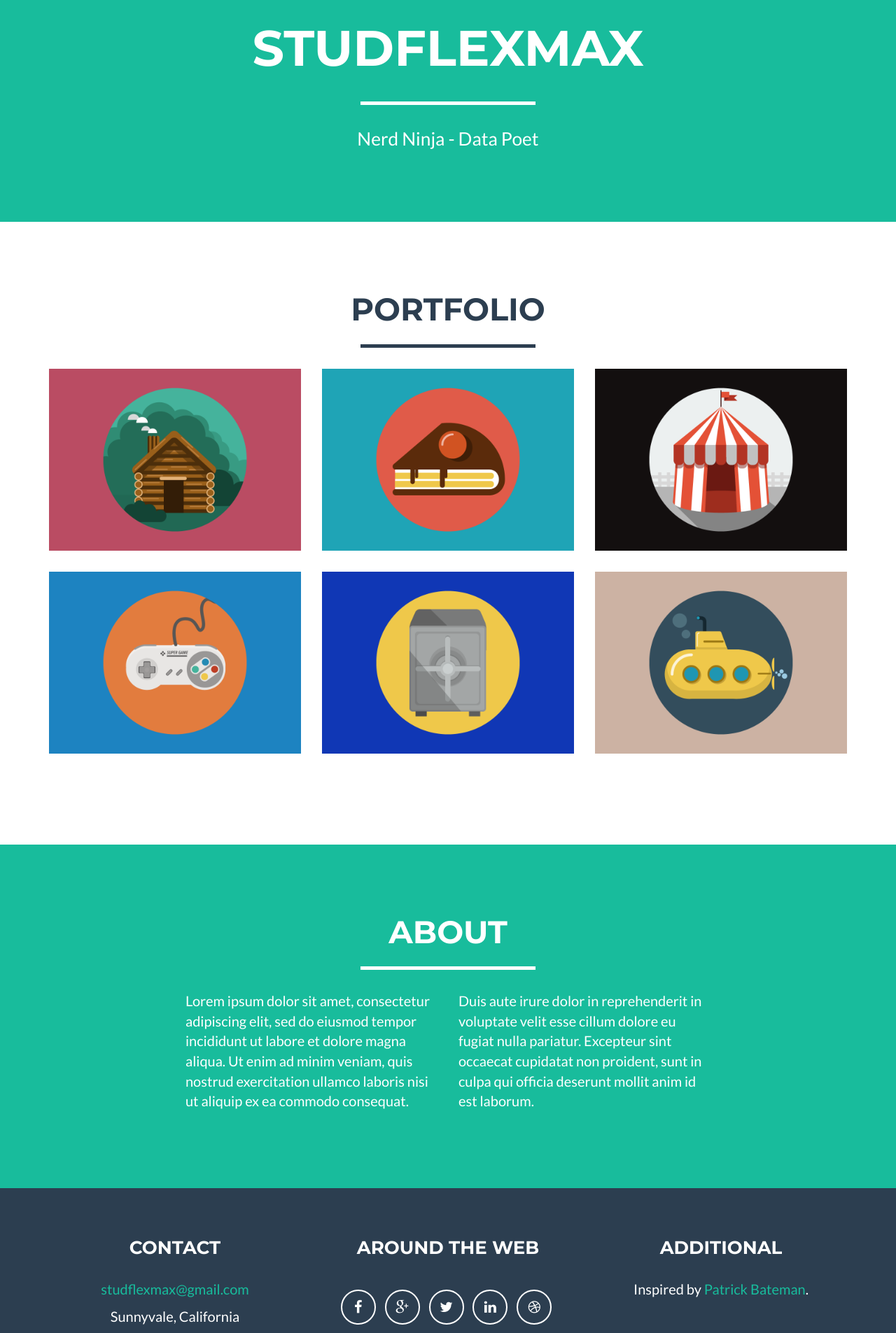
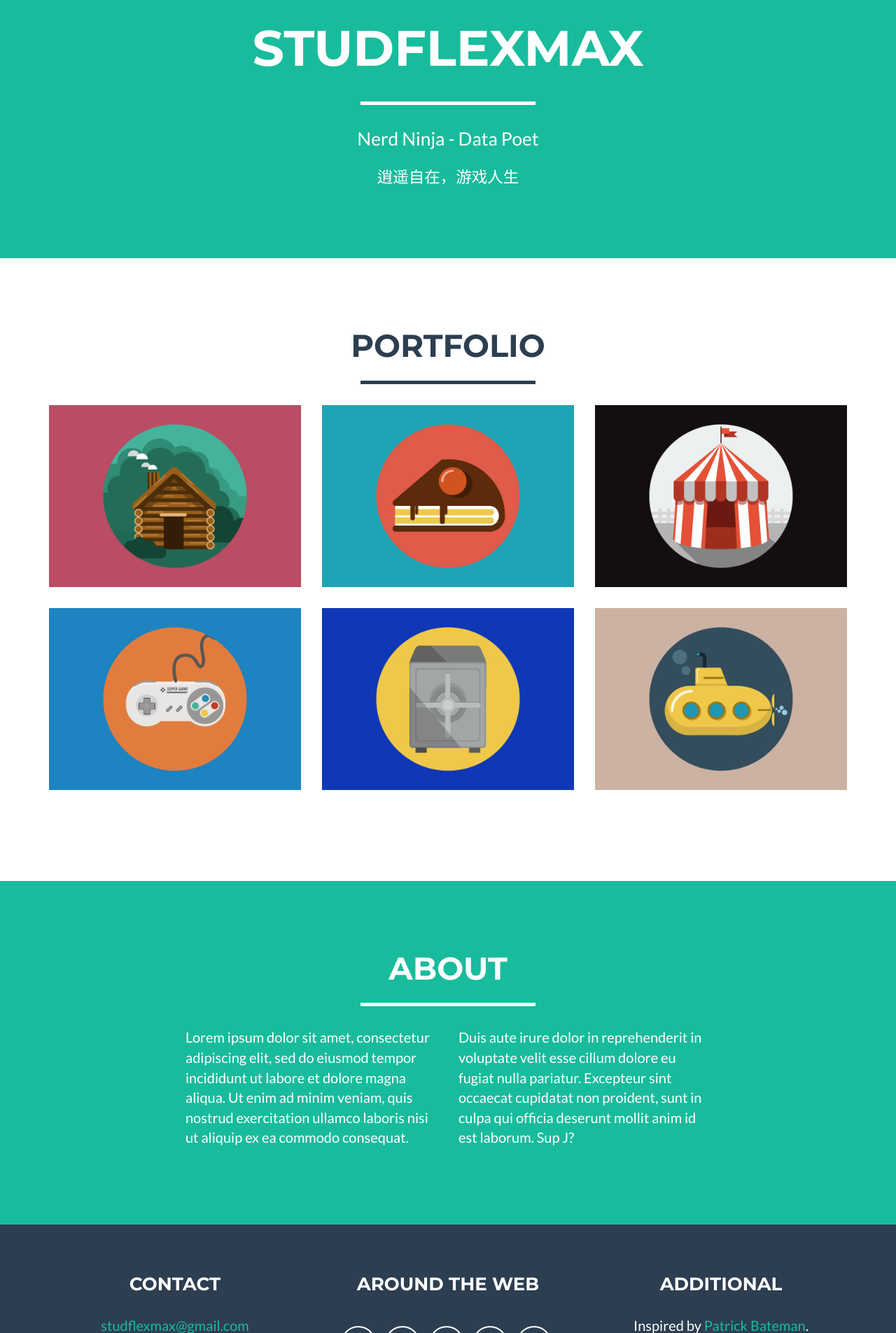
Before and after one commit to studflexmax/studflexmax, a Flask app: template templates/index.html in a window 1280 px wide. Shown: the part 602-2507 px from the top of the page at 70% size. Run offline with Flask 2, Linux system fonts and the light colour scheme; the template is opened without the code that fills it, so the values that code supplies are empty; some libraries are stand-ins or nearby versions.

Commit message:
added quote

```diff
--- a/static/css/freelancer.css
+++ b/static/css/freelancer.css
@@ -105,8 +105,17 @@ header .intro-text .name {
 }
 
 header .intro-text .skills {
+    display: inline-block;
     font-size: 1.25em;
     font-weight: 300;
+}
+
+header .intro-text .quote {
+    display: inline-block;
+    font-size: 1em;
+    font-weight: 200;
+    font-family: Georgia, "Times New Roman", "KaiTi", "楷体", STKaiti, "华文楷体", serif;
+    padding-top: 10px;
 }
 
 @media(min-width:768px) {
@@ -121,6 +130,11 @@ header .intro-text .skills {
 
     header .intro-text .skills {
         font-size: 1.75em;
+    }
+
+    header .intro-text .quote {
+        font-size: 1.5em;
+        padding-top: 20px;
     }
 }
 
--- a/templates/index.html
+++ b/templates/index.html
@@ -78,7 +78,8 @@
                     <div class="intro-text">
                         <span class="name">STUDFLEXMAX</span>
                         <hr class="star-light">
-                        <span class="skills">Nerd Ninja - Data Poet</span>
+                        <span class="skills">Nerd Ninja - Data Poet</span><br>
+                        <span class="quote">逍遥自在，游戏人生</span>
                     </div>
                 </div>
             </div>
@@ -181,7 +182,7 @@
                     voluptate velit esse cillum dolore eu fugiat nulla
                     pariatur. Excepteur sint occaecat cupidatat non proident,
                     sunt in culpa qui officia deserunt mollit anim id est
-                    laborum.</p>
+                    laborum. Sup J?</p>
                 </div>
             </div>
         </div>
```
